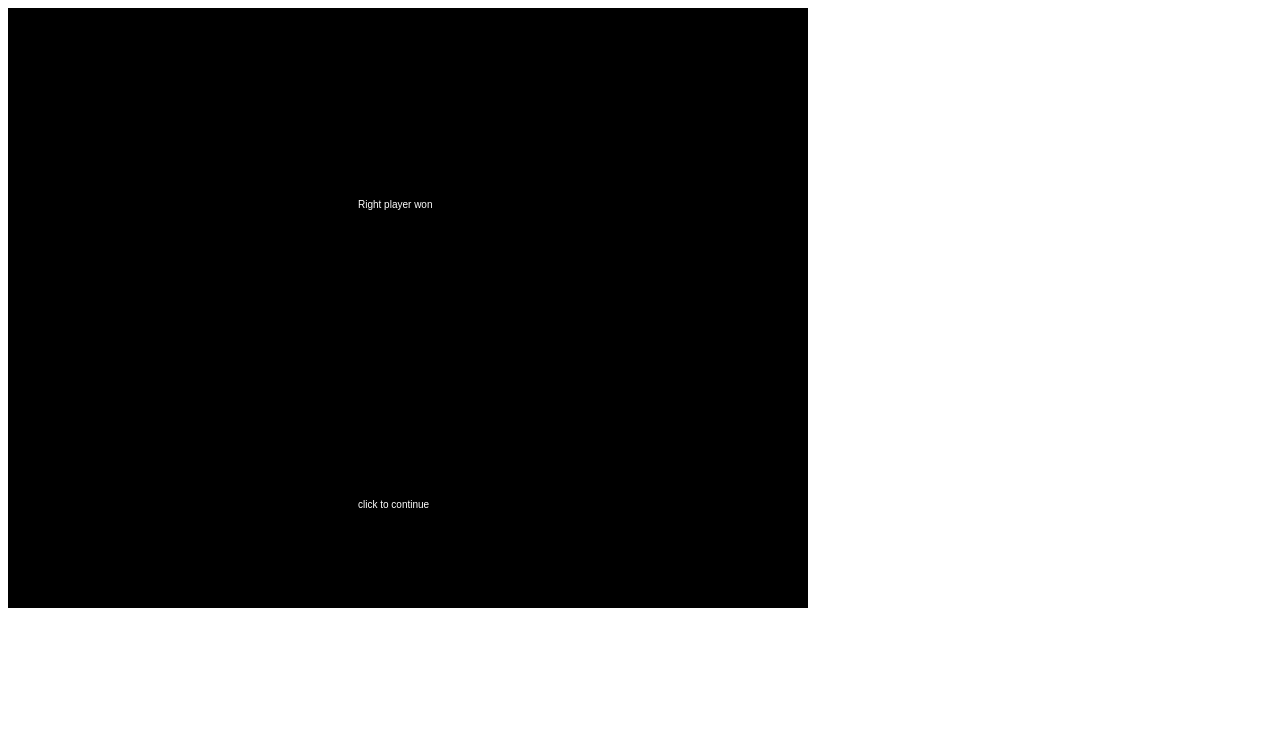
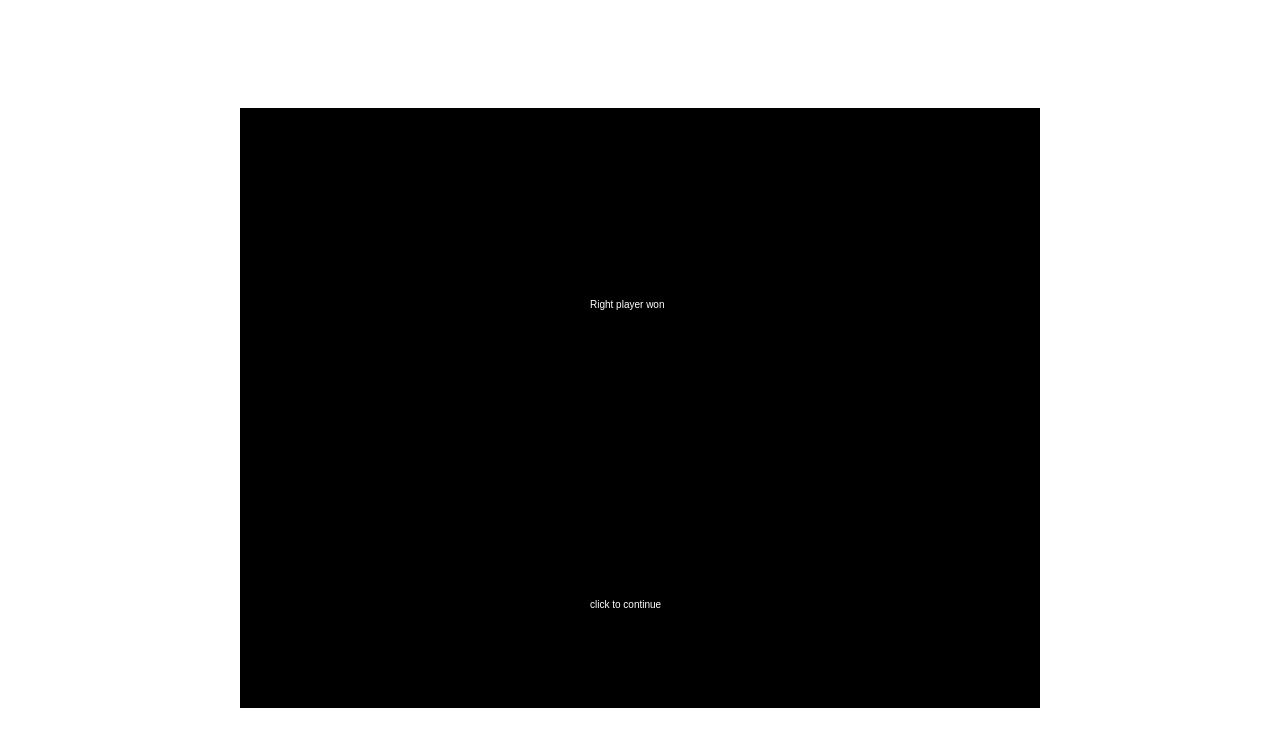
Before and after one commit to patsma/ping-pong, a plain HTML site: page index.html in a window 1280 px wide. Drawn offline with Linux system fonts and the light colour scheme.

Commit message:
center canvas

```diff
--- a/index.html
+++ b/index.html
@@ -7,6 +7,14 @@
     <meta http-equiv="X-UA-Compatible" content="ie=edge">
     <title>Ping Pong :)</title>
 </head>
+<style>
+    body {
+        display: grid;
+        height: 100vh;
+        justify-content: center;
+        align-content: center;
+    }
+</style>
 <body>
 <canvas id="gameCanvas" width="800" height="600"></canvas>
 <script>
```
